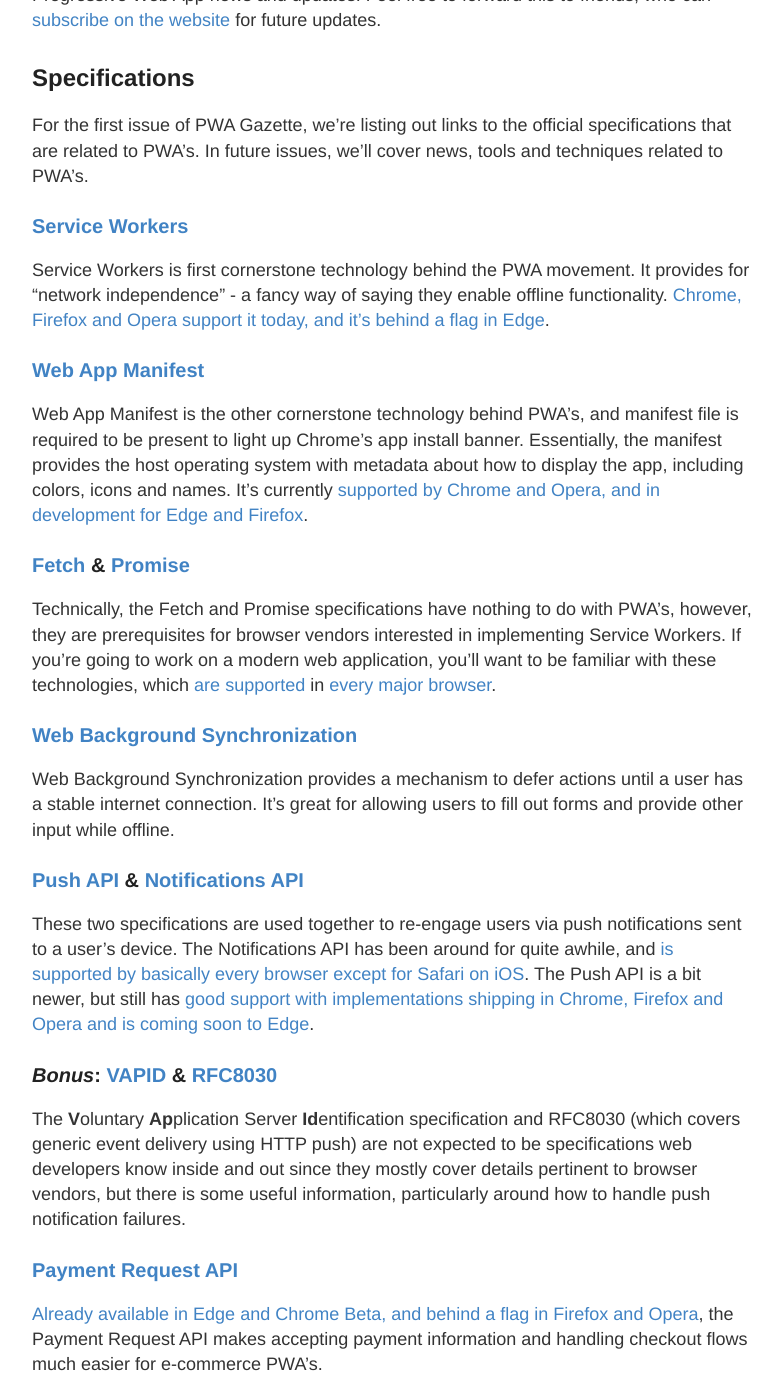
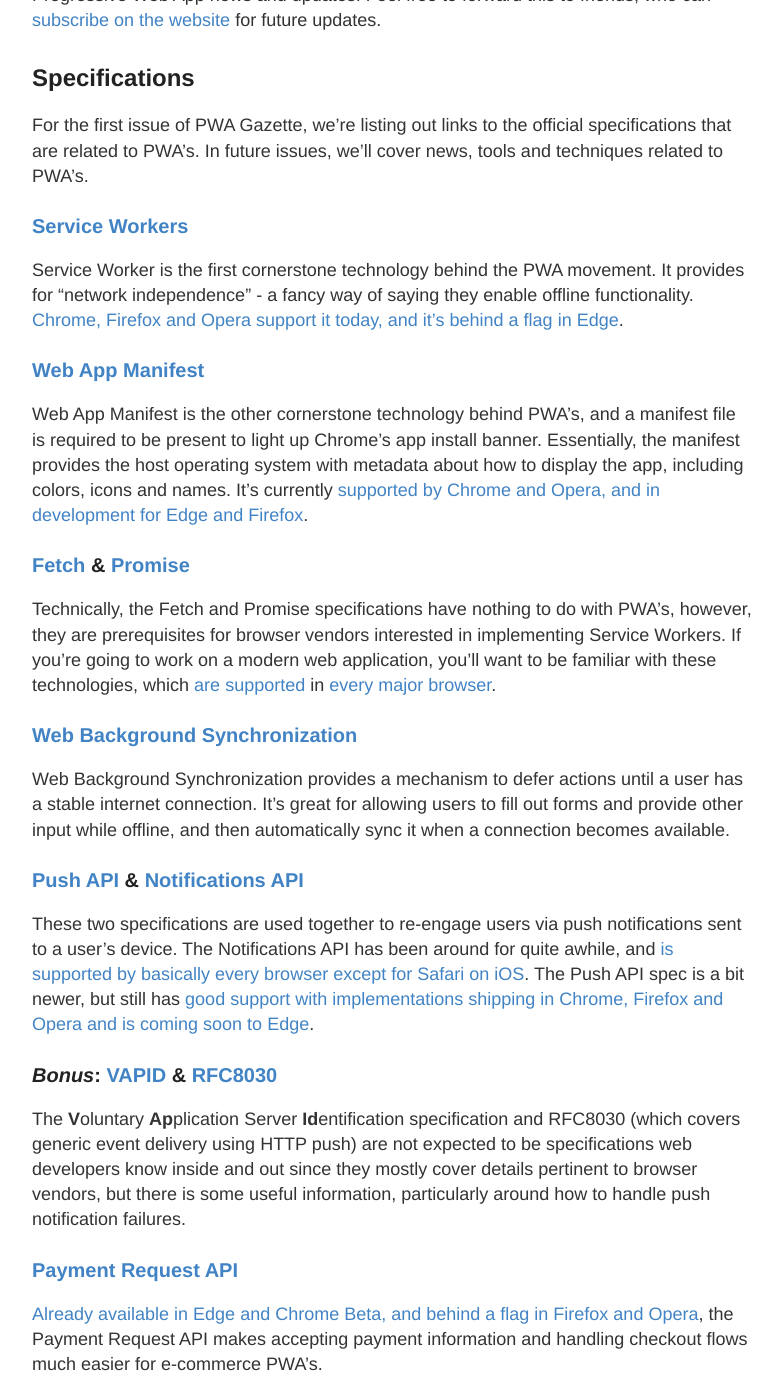
Before and after one commit to nikmd23/pwa-gazette, a Jekyll site: the page built from _posts/2017-07-17-1-Kickoff-and-Specs.md, in a window 1280 px wide and 1400 px high, scrolled down 455 px. Shown: the whole window, without its empty margins (248-1030 px from the left). Built offline with Jekyll 4.4.1, drawn with Linux system fonts in a browser that asks for light colours; some of the changed text lies outside the part shown.

Commit message:
Add files via upload

```diff
--- a/_posts/2017-07-17-1-Kickoff-and-Specs.md
+++ b/_posts/2017-07-17-1-Kickoff-and-Specs.md
@@ -14,19 +14,19 @@
 For the first issue of PWA Gazette, we're listing out links to the official specifications that are related to PWA's. In future issues, we'll cover news, tools and techniques related to PWA's.
 
 ### [Service Workers](https://w3c.github.io/ServiceWorker/v1/)
-Service Workers is first cornerstone technology behind the PWA movement. It provides for "network independence" - a fancy way of saying they enable offline functionality. [Chrome, Firefox and Opera support it today, and it's behind a flag in Edge](http://www.caniuse.com/#feat=serviceworkers).
+Service Worker is the first cornerstone technology behind the PWA movement. It provides for "network independence" - a fancy way of saying they enable offline functionality. [Chrome, Firefox and Opera support it today, and it's behind a flag in Edge](http://www.caniuse.com/#feat=serviceworkers).
 
 ### [Web App Manifest](https://w3c.github.io/manifest/)
-Web App Manifest is the other cornerstone technology behind PWA's, and manifest file is required to be present to light up Chrome's app install banner. Essentially, the manifest provides the host operating system with metadata about how to display the app, including colors, icons and names. It's currently [supported by Chrome and Opera, and in development for Edge and Firefox](http://www.caniuse.com/#feat=web-app-manifest).
+Web App Manifest is the other cornerstone technology behind PWA's, and a manifest file is required to be present to light up Chrome's app install banner. Essentially, the manifest provides the host operating system with metadata about how to display the app, including colors, icons and names. It's currently [supported by Chrome and Opera, and in development for Edge and Firefox](http://www.caniuse.com/#feat=web-app-manifest).
 
 ### [Fetch](https://fetch.spec.whatwg.org/) & [Promise](http://www.ecma-international.org/ecma-262/6.0/#sec-promise-objects)
 Technically, the Fetch and Promise specifications have nothing to do with PWA's, however, they are prerequisites for browser vendors interested in implementing Service Workers. If you're going to work on a modern web application, you'll want to be familiar with these technologies, which [are supported](http://www.caniuse.com/#feat=fetch) in [every major browser](http://www.caniuse.com/#feat=promises).
 
 ### [Web Background Synchronization](https://wicg.github.io/BackgroundSync/spec/)
-Web Background Synchronization provides a mechanism to defer actions until a user has a stable internet connection. It's great for allowing users to fill out forms and provide other input while offline.
+Web Background Synchronization provides a mechanism to defer actions until a user has a stable internet connection. It's great for allowing users to fill out forms and provide other input while offline, and then automatically sync it when a connection becomes available.
 
 ### [Push API](https://www.w3.org/TR/push-api/) & [Notifications API](https://notifications.spec.whatwg.org/)
-These two specifications are used together to re-engage users via push notifications sent to a user's device. The Notifications API has been around for quite awhile, and [is supported by basically every browser except for Safari on iOS](http://www.caniuse.com/#feat=notifications). The Push API is a bit newer, but still has [good support with implementations shipping in Chrome, Firefox and Opera and is coming soon to Edge](http://www.caniuse.com/#feat=push-api).
+These two specifications are used together to re-engage users via push notifications sent to a user's device. The Notifications API has been around for quite awhile, and [is supported by basically every browser except for Safari on iOS](http://www.caniuse.com/#feat=notifications). The Push API spec is a bit newer, but still has [good support with implementations shipping in Chrome, Firefox and Opera and is coming soon to Edge](http://www.caniuse.com/#feat=push-api).
 
 ### *Bonus*: [VAPID](https://tools.ietf.org/html/draft-ietf-webpush-vapid-03) & [RFC8030](https://tools.ietf.org/html/rfc8030)
 The **V**oluntary **Ap**plication Server **Id**entification specification and RFC8030 (which covers generic event delivery using HTTP push) are not expected to be specifications web developers know inside and out since they mostly cover details pertinent to browser vendors, but there is some useful information, particularly around how to handle push notification failures.
```
Also changed, not shown: other parts of _posts/2017-07-17-1-Kickoff-and-Specs.md (+1 -1 lines).
